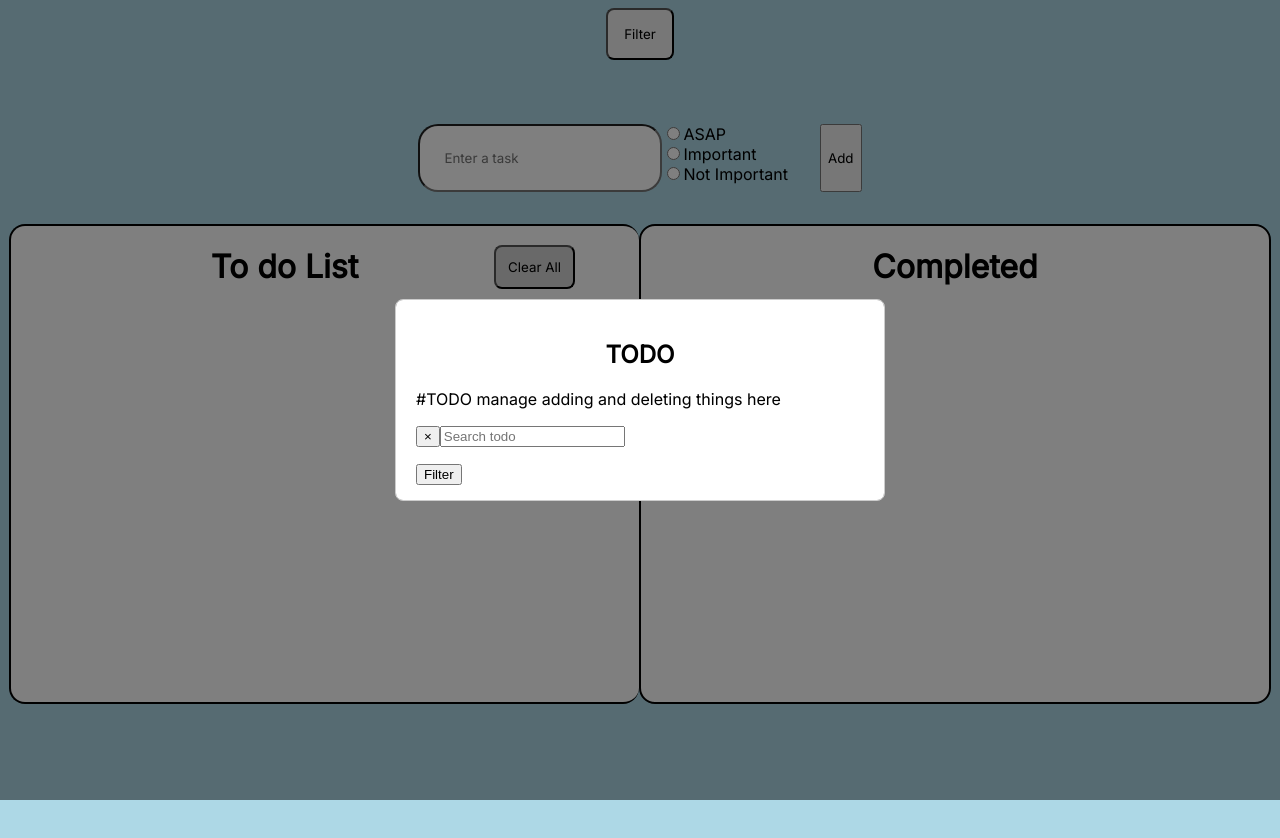
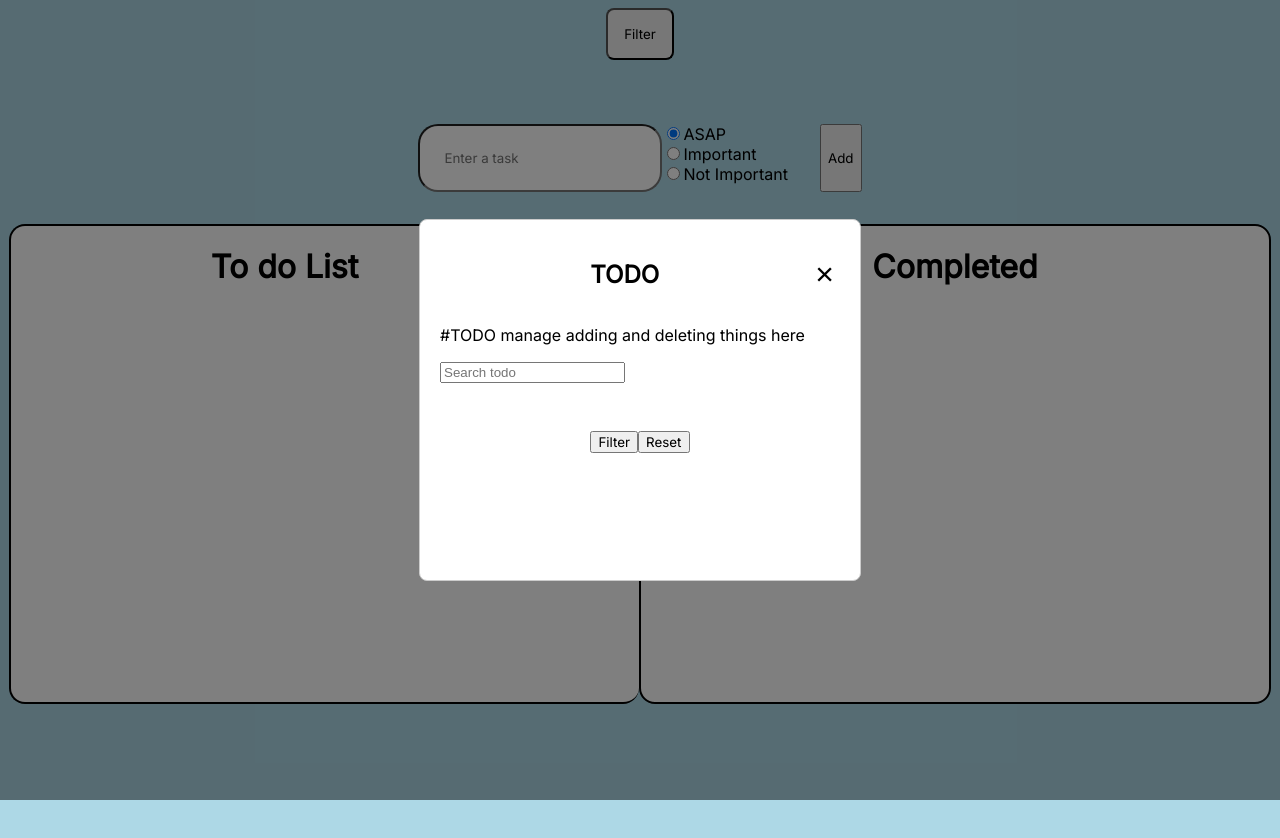
Before and after one commit to stratumm/todolist, a React (Vite) app in the folder todolist/: page / in a window 1280 px wide. Both pictures are taken after a click on the button "Filter". Shown: the top 838 px of the page. Built offline with nearby package versions, Linux system fonts and the light colour scheme.

Commit message:
Applied css to modal

```diff
--- a/todolist/src/components/TodoList/FilterInput.tsx
+++ b/todolist/src/components/TodoList/FilterInput.tsx
@@ -1,5 +1,6 @@
 import { Todo } from "../../models/Todo"
-import { useEffect, useState } from "react"
+import { useState } from "react"
+import styled from "styled-components"
 
 interface props {
     todoList: Array<Todo>
@@ -11,20 +12,29 @@ const [modTodoList, setModTodoList] = useState<Array<Todo>>(todoList)
 const handleFilter = (input: string) => {
   const search = todoList.filter((todo) => todo.todo.includes(input))
   setModTodoList(search);
+  setInput("")
 };
-
 
 return (
     <>
-        <input type="text" placeholder="Search todo" onChange={(e) => setInput(e.target.value)}></input>
+        <input type="text" placeholder="Search todo" value={input} onChange={(e) => setInput(e.target.value)} style={{marginBottom:"2rem"}}></input>
         <ul>
-           {modTodoList.map((todo) => <li>
+           {modTodoList.map((todo) =>
+           <li>
             {todo.todo}
            </li>)}
         </ul>
-        <button type="button" onClick={() => handleFilter(input)}>Filter</button>
+        <StyledButtons>
+        <button type="button" onClick={() => handleFilter(input)} style={{fontFamily:"inherit"}}>Filter</button>
+        <button onClick={() => setModTodoList(todoList)} style={{fontFamily:"inherit"}}>Reset</button>
+        </StyledButtons>
     </>
 )
 }
 
 export default FilterInput
+
+const StyledButtons = styled.div`
+    display:flex;
+    justify-content: center;
+`
--- a/todolist/src/components/TodoList/InputField.tsx
+++ b/todolist/src/components/TodoList/InputField.tsx
@@ -20,17 +20,17 @@ const InputField: React.FC<props> = ({handleAdd, todo, setTodo, setPriority}) =>
     return (
         <Form onSubmit={handleAdd}>
             <input placeholder ="Enter a task" onChange={(e) => setTodo(e.target.value)} value={todo}></input>
-            <RadioForm>
+            <RadioForm >
               <label>
-              <input type="radio" value="asap" onChange= {handleChange} checked={selectedOption === "asap"}/>
+              <input type="radio" name="priority" onChange= {handleChange} checked required/>
               ASAP
              </label>
              <label>
-              <input type="radio" value="important" onChange={handleChange} checked={selectedOption === "important"}/>
+              <input type="radio" name="priority" onChange={handleChange} checked={selectedOption === "important"}/>
               Important
              </label>
              <label>
-              <input type="radio" value="notimportant" onChange={handleChange}  checked={selectedOption === "notimportant"}/>
+              <input type="radio" value="notimportant" name="priority" onChange={handleChange}  checked={selectedOption === "notimportant"}/>
               Not Important
              </label>
             </RadioForm>
--- a/todolist/src/components/modals/modal.tsx
+++ b/todolist/src/components/modals/modal.tsx
@@ -32,16 +32,18 @@ const ModalComponent: React.FC<props> = ({todoList}) => {
             bottom: "auto",
             marginRight: "-50%",
             transform: "translate(-50%, -50%)",
-            width: "28rem",
-            height: "10rem",
+            width: "25rem",
+            height: "20rem",
             padding: "20px",
             borderRadius: "8px",
           },
         }}
       >
-        <h2 style={{display: "flex", justifyContent: "center"}}>TODO</h2>
+        <HeadingContainer>
+        <h2>TODO</h2>
+        <button onClick={closeModal} style={{background:"none", border:"none", cursor:"pointer", fontSize:"2rem"}}>&times;</button>
+        </HeadingContainer>
         <p>#TODO manage adding and deleting things here</p>
-        <button onClick={closeModal}>&times;</button>
         <FilterInput todoList={todoList}/>
       </Modal>
     </div>
@@ -58,3 +60,23 @@ const AddButton = styled.button`
     border-radius: 8px;
     padding: 1rem;
 `
+
+const HeadingContainer = styled.div`
+  display: flex;
+  justify-content: center;
+  align-items: center;
+
+  h2 {
+    flex: 1;
+    text-align:center;
+  }
+
+  button {
+    top: 0;
+    right: 0;
+    background: none;
+    border: none;
+    font-size: 2rem;
+    cursor: pointer;
+  }
+`;
```
